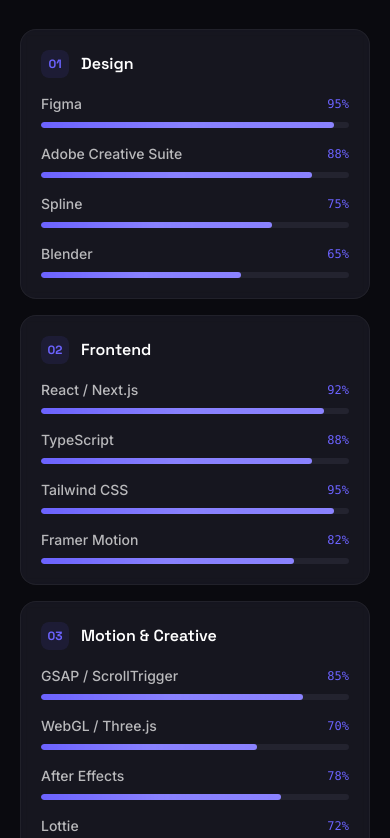
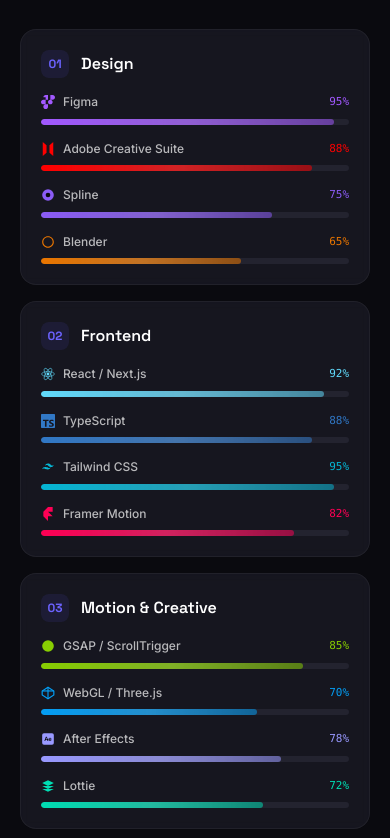
Before and after one commit to tatabiinhairudinambo/portfoliopro, a React (Vite) app: page / in a window 390 px wide. Shown: the part 1826-2664 px from the top of the page. Built offline with nearby package versions, Linux system fonts and the light colour scheme.

Commit message:
Add brand-colored icons and progress bars to Skills section

```diff
--- a/src/components/Skills.jsx
+++ b/src/components/Skills.jsx
@@ -3,29 +3,32 @@
 const skillCategories = [
   {
     title: 'Design',
+    color: 'purple',
     skills: [
-      { name: 'Figma', level: 95 },
-      { name: 'Adobe Creative Suite', level: 88 },
-      { name: 'Spline', level: 75 },
-      { name: 'Blender', level: 65 },
+      { name: 'Figma', level: 95, color: '#A259FF', icon: <svg className="w-3.5 h-3.5" viewBox="0 0 24 24" fill="currentColor"><path d="M8 24c2.2 0 4-1.8 4-4v-4H8c-2.2 0-4 1.8-4 4s1.8 4 4 4zM4 8c-2.2 0-4 1.8-4 4s1.8 4 4 4h4V8H4zM8 0C5.8 0 4 1.8 4 4h4V0H8zM16 8c-2.2 0-4 1.8-4 4s1.8 4 4 4 4-1.8 4-4-1.8-4-4-4zM20 0h-4v8h4c2.2 0 4-1.8 4-4s-1.8-4-4-4zM12 0H8v8h4V0z"/></svg> },
+      { name: 'Adobe Creative Suite', level: 88, color: '#FF0000', icon: <svg className="w-3.5 h-3.5" viewBox="0 0 24 24" fill="currentColor"><path d="M9.5 18.5L3 24V0l6.5 5.5V18.5zM14.5 18.5L21 24V0l-6.5 5.5V18.5z"/></svg> },
+      { name: 'Spline', level: 75, color: '#8B5CF6', icon: <svg className="w-3.5 h-3.5" viewBox="0 0 24 24" fill="currentColor"><circle cx="12" cy="12" r="10"/><circle cx="12" cy="12" r="4" fill="#0A0A0F"/></svg> },
+      { name: 'Blender', level: 65, color: '#EA7600', icon: <svg className="w-3.5 h-3.5" viewBox="0 0 24 24" fill="currentColor"><path d="M12 2C6.48 2 2 6.48 2 12s4.48 10 10 10 10-4.48 10-10S17.52 2 12 2zm0 18c-4.41 0-8-3.59-8-8s3.59-8 8-8 8 3.59 8 8-3.59 8-8 8z"/></svg> },
     ],
   },
   {
     title: 'Frontend',
+    color: 'blue',
     skills: [
-      { name: 'React / Next.js', level: 92 },
-      { name: 'TypeScript', level: 88 },
-      { name: 'Tailwind CSS', level: 95 },
-      { name: 'Framer Motion', level: 82 },
+      { name: 'React / Next.js', level: 92, color: '#61DAFB', icon: <svg className="w-3.5 h-3.5" viewBox="0 0 24 24" fill="currentColor"><circle cx="12" cy="12" r="2.5"/><g fill="none" stroke="currentColor" strokeWidth="1"><ellipse rx="11" ry="4.2" cx="12" cy="12"/><ellipse rx="11" ry="4.2" cx="12" cy="12" transform="rotate(60 12 12)"/><ellipse rx="11" ry="4.2" cx="12" cy="12" transform="rotate(120 12 12)"/></g></svg> },
+      { name: 'TypeScript', level: 88, color: '#3178C6', icon: <svg className="w-3.5 h-3.5" viewBox="0 0 24 24" fill="currentColor"><path d="M1.125 0C.502 0 0 .502 0 1.125v21.75C0 23.498.502 24 1.125 24h21.75c.623 0 1.125-.502 1.125-1.125V1.125C24 .502 23.498 0 22.875 0zm17.363 9.75c.612 0 1.154.037 1.627.111a6.38 6.38 0 011.306.34v2.458a3.95 3.95 0 00-.643-.361 5.093 5.093 0 00-.717-.26 5.453 5.453 0 00-1.426-.2c-.3 0-.573.028-.819.086a2.1 2.1 0 00-.623.242c-.17.104-.3.229-.393.374a.888.888 0 00-.14.49c0 .196.053.373.156.529.104.156.252.304.443.444s.423.276.696.41c.273.135.582.274.926.416.47.197.892.407 1.266.628.374.222.695.473.963.753.268.279.472.598.614.957.142.359.214.776.214 1.253 0 .657-.125 1.21-.373 1.656a3.033 3.033 0 01-1.012 1.085 4.38 4.38 0 01-1.487.596c-.566.12-1.163.18-1.79.18a9.916 9.916 0 01-1.84-.164 5.544 5.544 0 01-1.512-.493v-2.63a5.033 5.033 0 003.237 1.2c.333 0 .624-.03.872-.09.249-.06.456-.144.623-.25.166-.108.29-.234.373-.38a1.023 1.023 0 00-.074-1.089 2.12 2.12 0 00-.537-.5 5.597 5.597 0 00-.807-.444 27.72 27.72 0 00-1.007-.436c-.918-.383-1.602-.852-2.053-1.405-.45-.553-.676-1.222-.676-2.005 0-.614.123-1.141.369-1.582.246-.441.58-.804 1.004-1.089a4.494 4.494 0 011.47-.629 7.536 7.536 0 011.77-.201zm-15.113.188h9.563v2.166H9.506v9.646H6.789v-9.646H3.375z"/></svg> },
+      { name: 'Tailwind CSS', level: 95, color: '#06B6D4', icon: <svg className="w-3.5 h-3.5" viewBox="0 0 24 24" fill="currentColor"><path d="M12 6c-2.67 0-4.33 1.33-5 4 1-1.33 2.17-1.83 3.5-1.5.76.19 1.3.74 1.9 1.35.98 1 2.13 2.15 4.6 2.15 2.67 0 4.33-1.33 5-4-1 1.33-2.17 1.83-3.5 1.5-.76-.19-1.3-.74-1.9-1.35C15.92 7.15 14.77 6 12 6zm-5 6c-2.67 0-4.33 1.33-5 4 1-1.33 2.17-1.83 3.5-1.5.76.19 1.3.74 1.9 1.35C8.08 15 9.23 16.15 11.7 16.15c2.67 0 4.33-1.33 5-4-1 1.33-2.17 1.83-3.5 1.5-.76-.19-1.3-.74-1.9-1.35C10.92 13.15 9.77 12 7 12z"/></svg> },
+      { name: 'Framer Motion', level: 82, color: '#FF0055', icon: <svg className="w-3.5 h-3.5" viewBox="0 0 24 24" fill="currentColor"><path d="M4 0h16v8H12l8 8H12v8l-8-8V8L12 0z"/></svg> },
     ],
   },
   {
     title: 'Motion & Creative',
+    color: 'green',
     skills: [
-      { name: 'GSAP / ScrollTrigger', level: 85 },
-      { name: 'WebGL / Three.js', level: 70 },
-      { name: 'After Effects', level: 78 },
-      { name: 'Lottie', level: 72 },
+      { name: 'GSAP / ScrollTrigger', level: 85, color: '#88CE02', icon: <svg className="w-3.5 h-3.5" viewBox="0 0 24 24" fill="currentColor"><circle cx="12" cy="12" r="10"/></svg> },
+      { name: 'WebGL / Three.js', level: 70, color: '#049EF4', icon: <svg className="w-3.5 h-3.5" viewBox="0 0 24 24" fill="none" stroke="currentColor" strokeWidth="2"><polygon points="12,2 22,8.5 22,15.5 12,22 2,15.5 2,8.5"/><line x1="12" y1="2" x2="12" y2="22"/><line x1="2" y1="8.5" x2="22" y2="8.5"/></svg> },
+      { name: 'After Effects', level: 78, color: '#9999FF', icon: <svg className="w-3.5 h-3.5" viewBox="0 0 24 24" fill="currentColor"><rect x="2" y="2" width="20" height="20" rx="3"/><text x="12" y="16" textAnchor="middle" fill="#0A0A0F" fontSize="10" fontWeight="bold">Ae</text></svg> },
+      { name: 'Lottie', level: 72, color: '#00DDB3', icon: <svg className="w-3.5 h-3.5" viewBox="0 0 24 24" fill="currentColor"><path d="M12 2L2 7l10 5 10-5-10-5zM2 17l10 5 10-5M2 12l10 5 10-5"/></svg> },
     ],
   },
 ]
@@ -69,7 +72,7 @@
   },
 })
 
-function SkillBar({ name, level, index }) {
+function SkillBar({ name, level, color, icon, index }) {
   return (
     <motion.div
       initial={{ opacity: 0, x: -30 }}
@@ -79,8 +82,11 @@
       className="group"
     >
       <div className="flex justify-between items-center mb-2">
-        <span className="text-sm font-medium text-white/70 group-hover:text-white transition-colors">{name}</span>
-        <span className="text-xs text-accent font-mono">{level}%</span>
+        <div className="flex items-center gap-2">
+          <span style={{ color }} className="flex-shrink-0">{icon}</span>
+          <span className="text-xs md:text-sm font-medium text-white/70 group-hover:text-white transition-colors">{name}</span>
+        </div>
+        <span className="text-[11px] md:text-xs font-mono" style={{ color }}>{level}%</span>
       </div>
       <div className="h-1.5 bg-dark-300 rounded-full overflow-hidden">
         <motion.div
@@ -88,7 +94,8 @@
           whileInView={{ width: `${level}%` }}
           viewport={{ once: true }}
           transition={{ delay: index * 0.12, duration: 1.2, ease: [0.25, 0.1, 0.25, 1] }}
-          className="h-full bg-gradient-to-r from-accent to-accent-light rounded-full relative"
+          className="h-full rounded-full relative"
+          style={{ background: `linear-gradient(to right, ${color}, ${color}88)` }}
         >
           <div className="absolute inset-0 bg-gradient-to-r from-transparent via-white/20 to-transparent animate-pulse" />
         </motion.div>
@@ -128,7 +135,7 @@
               </div>
               <div className="space-y-4 md:space-y-5">
                 {cat.skills.map((skill, j) => (
-                  <SkillBar key={skill.name} {...skill} index={j} />
+                  <SkillBar key={skill.name} index={j} {...skill} />
                 ))}
               </div>
             </motion.div>
```
